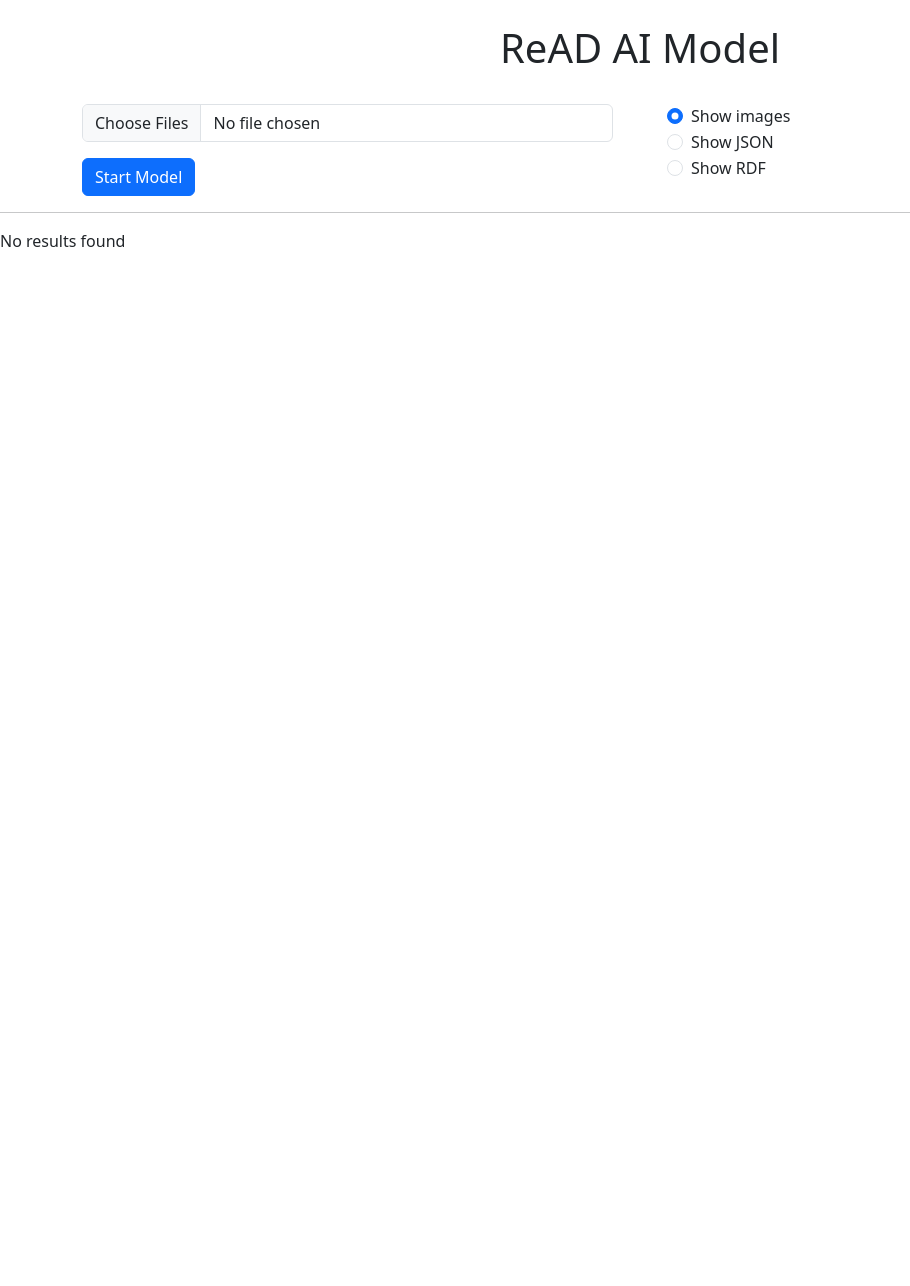
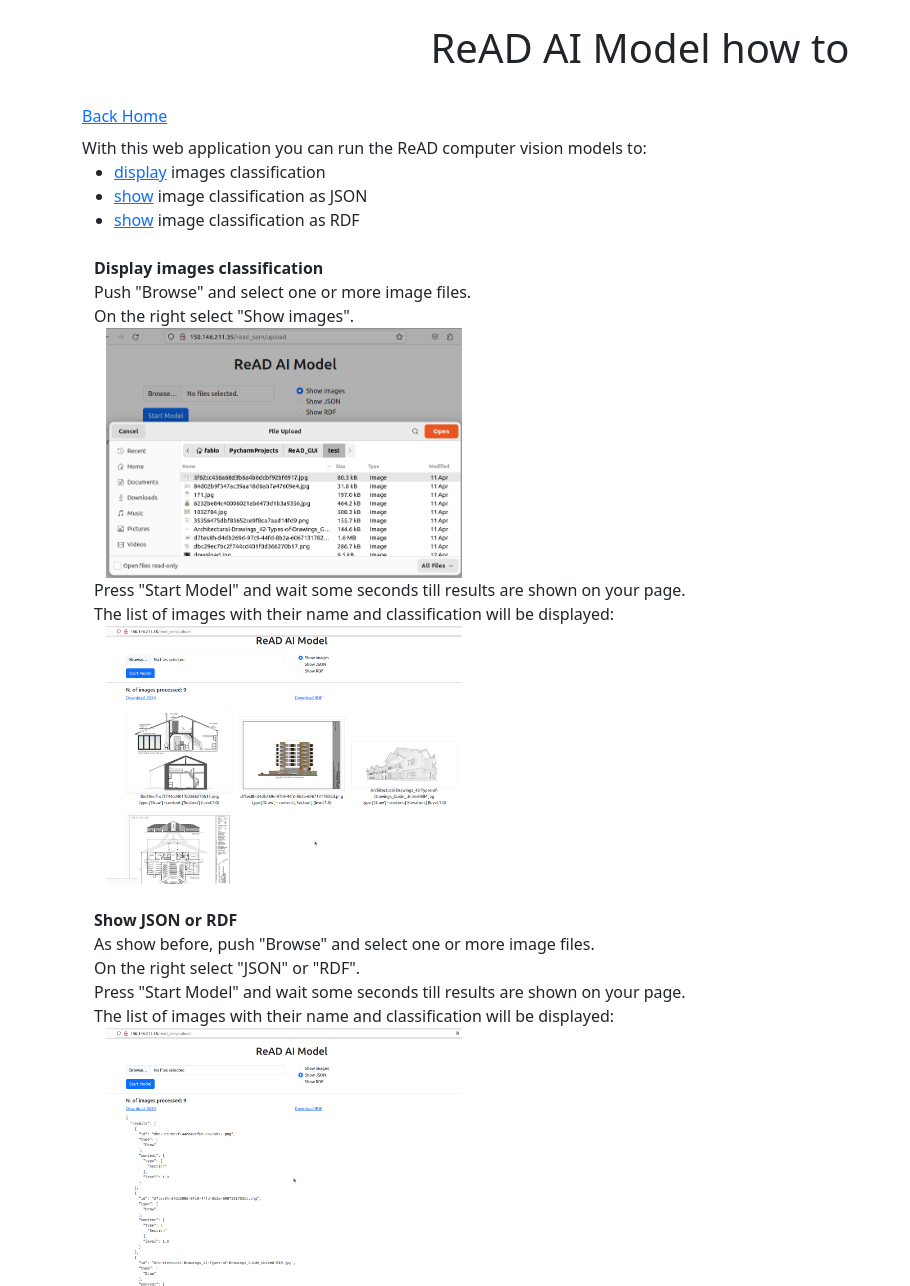
Before and after one commit to read-project/machine-learning-models, a Flask app: page /how_to in a window 1280 px wide. Shown: the whole page, without its empty margins (0-910 px from the left). Before the commit the page ends 247 px from the top, so only its background shows below. Run offline with Flask 2, Linux system fonts and the light colour scheme; some libraries are stand-ins or nearby versions.

Commit message:
minor changes

```diff
--- a/ReAD_GUI/app/server.py
+++ b/ReAD_GUI/app/server.py
@@ -13,9 +13,10 @@ from img_draw_classif_model import Model as Model_img_draw
 from img_draw_classif_model import MODEL_FILE as MODEL_FILE_IMG_DRAW
 from img_draw_classif_model import MODELS_FOLDER as MODELS_FOLDER_IMG_DRAW
 from img_draw_classif_model import LABELS as LABELS_IMG_DRAW
+from my_util import system_info
 import base64
 
-DEBUG = False   #True
+DEBUG = True   #True
 VERBOSE = False #True
 
 RDF_PREFIX_FILE='prefix.txt'
@@ -146,6 +147,7 @@ def ping():
     payload = json.loads(request.data)
     if DEBUG:
         print(payload)
+        system_info()
     return jsonify({"response":"ok"}), 200
 
 class Data:
@@ -234,6 +236,11 @@ def download(filename):
         print(msg)  #current_app.logger.info(msg)
     return send_from_directory(directory=downloads, path=filename)
 
+@bp.route('/how_to')
+def how_to():
+    img_path=os.path.join(bp.url_prefix,'static/img')   #os.path.join(app.config['UPLOAD_FOLDER'], 'shovon.jpg')
+    return render_template("how_to.html", path_to_img=img_path)
+
 @bp.route("/predict", methods=["POST"])
 def predict_img():
     '''
--- a/ReAD_GUI/app/templates/base.html
+++ b/ReAD_GUI/app/templates/base.html
@@ -18,8 +18,11 @@
 			ReAD AI Model
 		</h1>
 	</div>
+		<div class="container text-left">
+			<a href="{{ url_for('read_app.how_to') }}">How to </a>
+		</div>
+	<div class="container text-center">
 
-	<div class="container text-center">
 		<form action = "{{ url_for('read_app.upload') }}" method = "post" enctype="multipart/form-data">
 		  <div class="row">
 
--- /dev/null
+++ b/ReAD_GUI/app/templates/how_to.html
@@ -0,0 +1,65 @@
+<!DOCTYPE html>
+<html lang="en">
+<head>
+    <meta charset="UTF-8">
+    <title>ReAD How to</title>
+  	<meta name="viewport" content="width=device-width, initial-scale=1">
+	<link href="{{ url_for('static', filename='css/bootstrap.min.css') }}" rel="stylesheet">
+	<link rel="shortcut icon" href="{{ url_for('static', filename='favicon.ico') }}">
+</head>
+<body>
+  <div class="container text-center pb-4 pt-4" >
+    <h1>
+      ReAD AI Model how to
+    </h1>
+  </div>
+  <div class="container text-left">
+    <a href="base.html">Back Home</a>
+  </div>
+  <div class="container text-left mt-2 pl-5">
+    With this web application you can run the ReAD computer vision models to:<br>
+    <ul>
+      <li>
+        <a href="#display">display</a> images classification
+      </li>
+      <li>
+        <a href="#json_rdf">show</a> image classification as JSON
+      </li>
+      <li>
+        <a href="#json_rdf">show</a> image classification as RDF
+      </li>
+    </ul>
+
+    <div class="container text-left mt-4">
+      <a id="display"><b>Display images classification</b></a><br>
+      Push "Browse" and select one or more image files.<br>
+      On the right select "Show images".<br>
+      <div class="container">
+        <div class="col-md-4 px-0">
+          <img src="{{ url_for('static', filename='img/01_display.png') }}" class="img-fluid">
+        </div>
+      </div>
+      Press "Start Model" and wait some seconds till results are shown on your page.<br>
+      The list of images with their name and classification will be displayed:
+      <div class="container">
+        <div class="col-md-4 px-0">
+          <img src="{{ url_for('static', filename='img/02_display.png') }}" class="img-fluid">
+        </div>
+      </div>
+    </div>
+
+    <div class="container text-left mt-4">
+      <a id="json_rdf"><b>Show JSON or RDF</b></a><br>
+      As show before, push "Browse" and select one or more image files.<br>
+      On the right select "JSON" or "RDF".<br>
+      Press "Start Model" and wait some seconds till results are shown on your page.<br>
+      The list of images with their name and classification will be displayed:
+      <div class="container">
+        <div class="col-md-4 px-0">
+          <img src="{{ url_for('static', filename='img/03_display.png') }}" class="img-fluid">
+        </div>
+      </div>
+    </div>
+  </div>
+</body>
+</html>
```
Also changed, not shown: ReAD_GUI/app/my_util.py (added, +94 -0 lines), ReAD_GUI/app/static/img/01_display.png (added), ReAD_GUI/app/static/img/02_display.png (added), ReAD_GUI/app/static/img/03_display.png (added).
